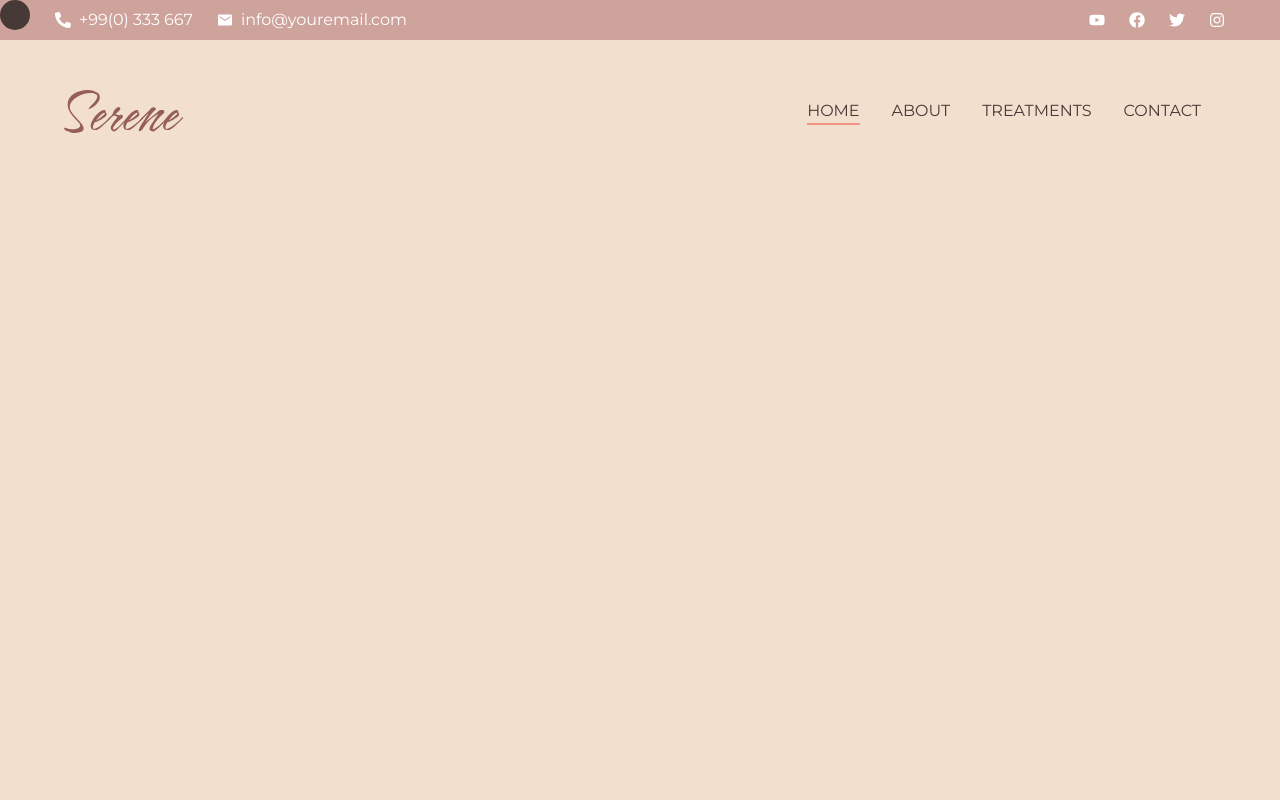
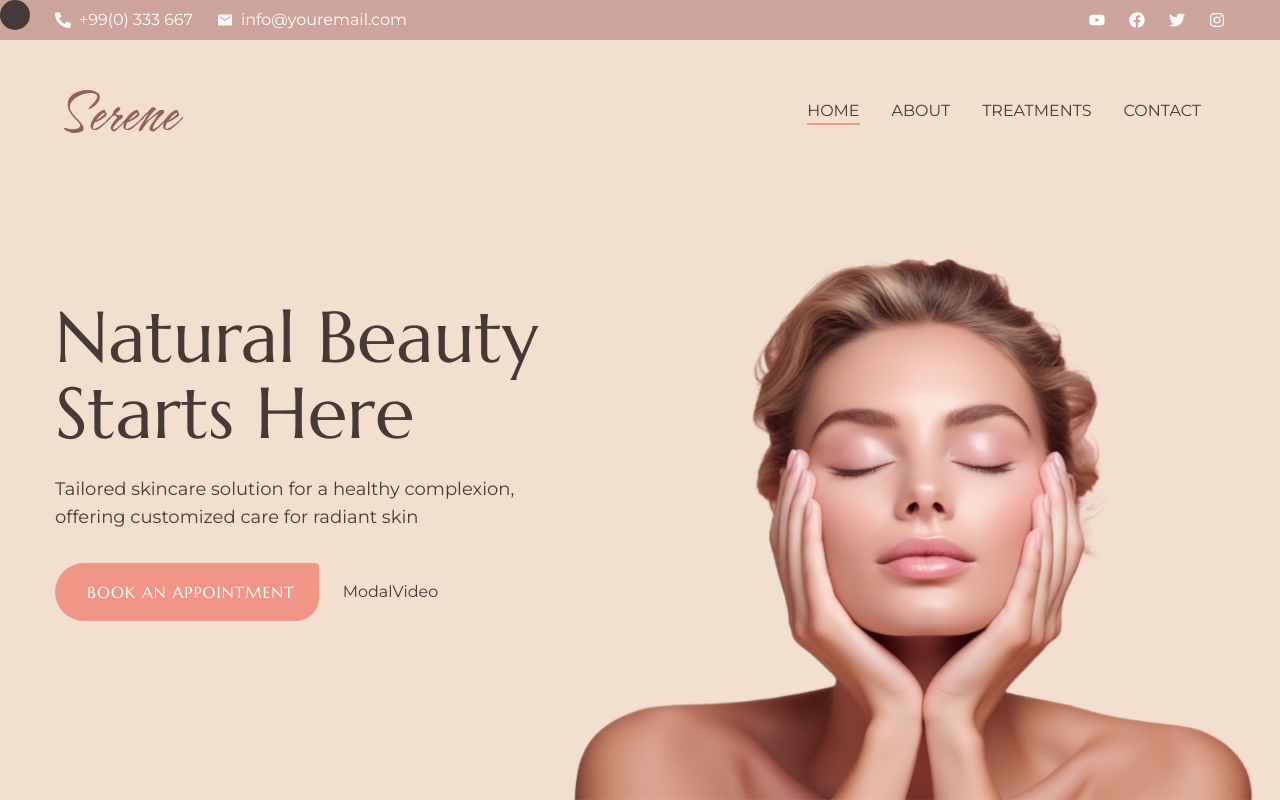
Before and after one commit to Gbemiga97/serene, a Next.js app: page / in a window 1280 px wide. Built offline with nearby package versions, Linux system fonts and the light colour scheme.

Commit message:
Home Commit

```diff
--- a/app/layout.jsx
+++ b/app/layout.jsx
@@ -30,7 +30,7 @@ export default function RootLayout({ children }) {
         <Transition />
         <Header />
         <PageTransition>
-        {children}
+          {children}
         </PageTransition>
        </CursorProvider>
         </body>
--- a/app/page.jsx
+++ b/app/page.jsx
@@ -1,9 +1,18 @@
 "use client"
 
 
+import { useCursorContext } from "@/components/CursorContext";
+import ModalVideo from "@/components/ModalVideo";
 import { motion } from "framer-motion";
+import Image from "next/image";
+
+
+
 
 export default function Home() {
+
+  const {mouseEnterHandler, mouseLeaveHandler} = useCursorContext()
+
   return (
     <motion.section
     initial={{opacity: 0}}
@@ -14,7 +23,40 @@ export default function Home() {
       }}}
       className="min-h-screen flex items-center overflow-x-hidden"
     >
-
+      <div className="container mx-auto">
+        <div className="flex flex-col xl:flex-row  h-full relative">
+          {/* text */}
+          <div className="w-full text-center   xl:text-left xl:w-[500px]
+          pt-[120px]">
+            <h1 className="h1 mb-6">
+              Natural Beauty
+              <br /> Starts Here
+            </h1>
+            <p className="lead max-w-xl mx-auto">
+              Tailored skincare solution for a healthy complexion, offering customized care for radiant skin
+            </p>
+            <div className="flex flex-col xl:flex-row items-center gap-6 max-w-max mx-auto xl:mx-0">
+              <button className="btn btn-lg">
+                Book an appointment
+              </button>
+              <div>
+                <ModalVideo />
+              </div>
+            </div>
+          </div>
+          {/* image */}
+         <div className="flex-1">
+         <div className="hidden xl:flex xl:fixed bottom-0">
+            <Image src="/assets/home/img.png"
+             width={864}
+              height={650}
+              quality={100}
+              alt="Banner woman"
+              />
+            </div>
+         </div>
+        </div>
+      </div>
     </motion.section>
   );
 }
--- /dev/null
+++ b/components/ModalVideo.jsx
@@ -0,0 +1,8 @@
+
+const ModalVideo = () => {
+  return (
+    <div>ModalVideo</div>
+  )
+}
+
+export default ModalVideo
--- a/components/PageTransition.jsx
+++ b/components/PageTransition.jsx
@@ -21,9 +21,8 @@ const PageTransition = ({children}) => {
                 delay: 1,
                 duration: 1,
                 ease: "easeIn"
-                }}}>
+                }}} />
             {children}
-        </motion.div>
     </AnimatePresence>
   )
 }
```
